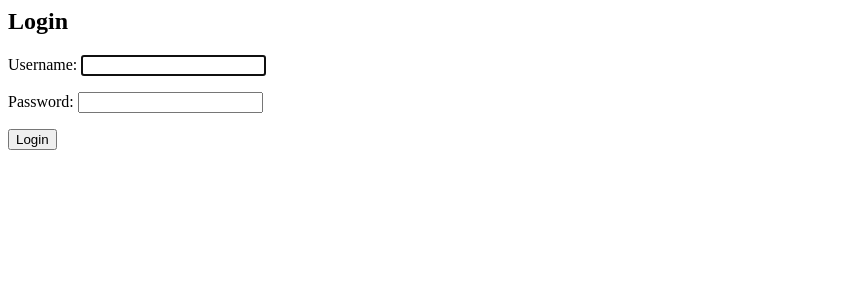
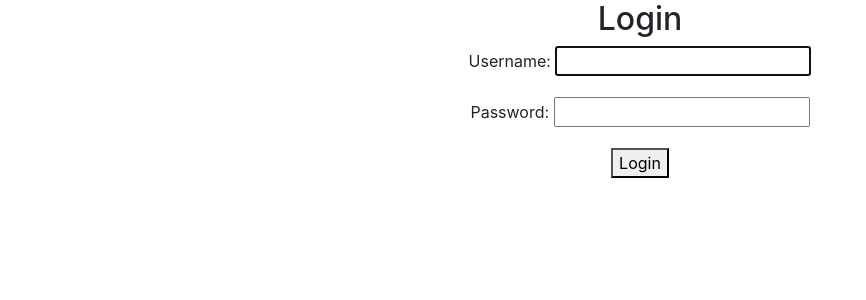
Before and after one commit to MOHOAzure/Funding-website, a Django app: page /login/ in a window 1280 px wide. Shown: the top 300 px of the page, without its empty margins (0-866 px from the left). Run offline with Django 3.2, Linux system fonts and the light colour scheme; some libraries are stand-ins or nearby versions.

Commit message:
look & feel

```diff
--- a/templates/registration/login.html
+++ b/templates/registration/login.html
@@ -1,8 +1,15 @@
 <html>
     <head>
         <meta charset="utf-8">
+        <link rel="stylesheet" href="https://maxcdn.bootstrapcdn.com/bootstrap/4.1.3/css/bootstrap.min.css">
+        <link rel="stylesheet" type="text/css" href="//fonts.googleapis.com/css?family=Varela+Round">
+        {% load static %}
+        <link rel="stylesheet" type="text/css" href="{% static 'style.css' %}">
     </head>
     <body>
+        <div class="container text-center">
+            <div class="col">
+                <div class="login_panel">
                     <h2>Login</h2>
                     <form method="post" action="{% url 'login' %}">
                         {% csrf_token %}
@@ -10,6 +17,8 @@
                         <button type="submit">Login</button>
                         <input type="hidden" name="next" value="{{ next }}" />
                     </form>
-        </form>
+                </div>
+            </div>
+        </div>
     </body>
 </html>
```
Lines whose indentation alone changed are shown as unchanged.
